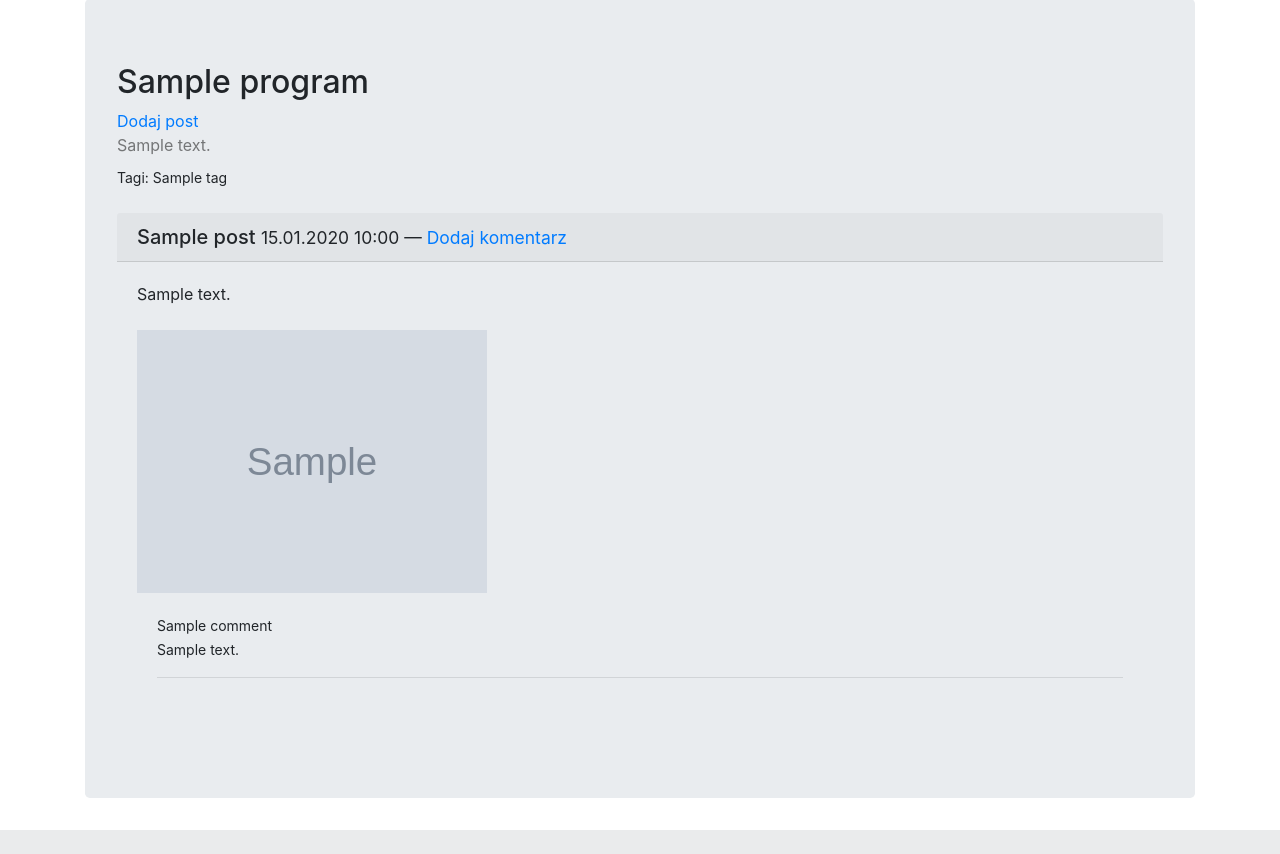
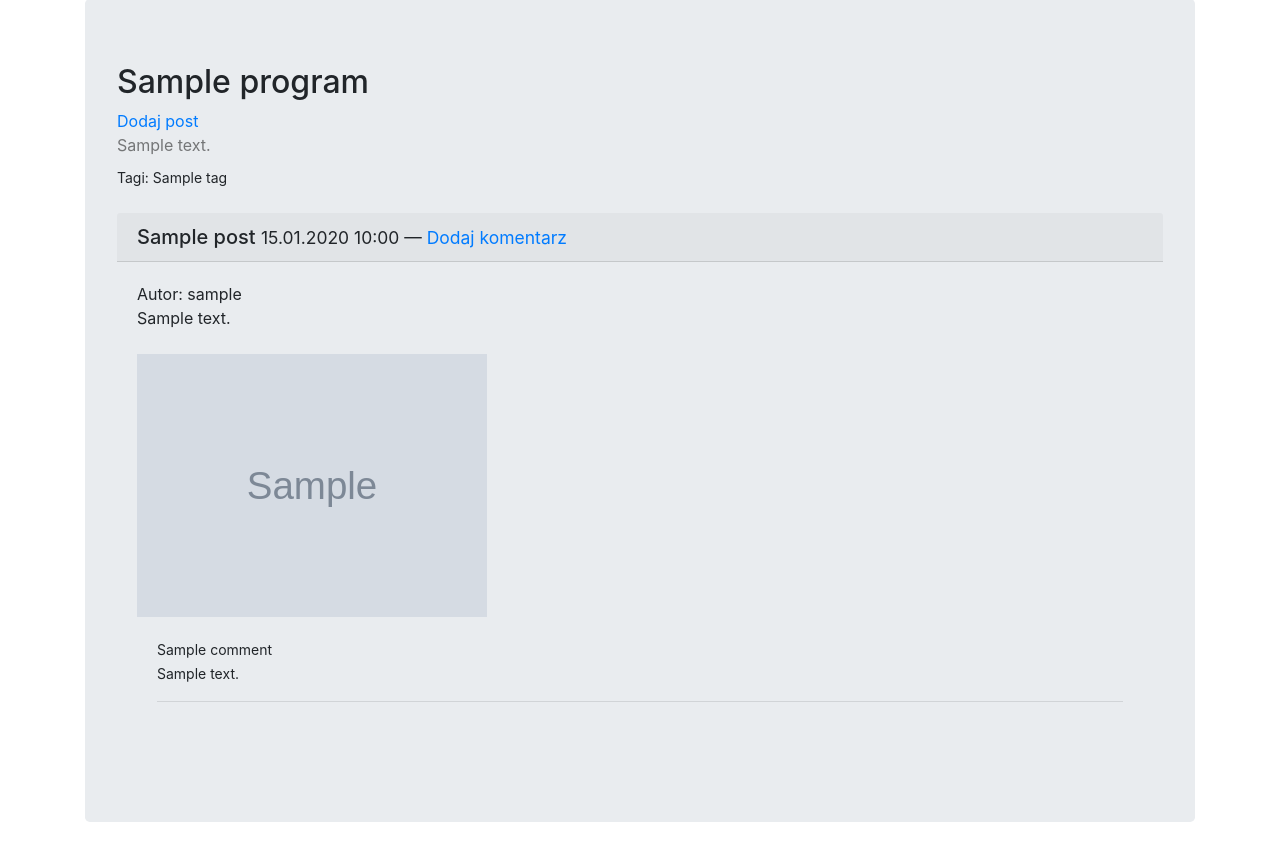
Before and after one commit to RyszardUrbanczyk/addFindTag_blog, a Django app: page /program-detail/1/ in a window 1280 px wide. Shown: the part 88-942 px from the top of the page. Before the commit the page ends 918 px from the top, so only its background shows below. Run offline with Django 3.2, Linux system fonts and the light colour scheme; tables that the repository leaves empty hold one stand-in row (values such as "Sample post"); grey boxes marked "Sample" are stand-in pictures; some libraries are stand-ins or nearby versions.

Commit message:
Add 'author' field in Progar model

```diff
--- a/blog_app/models.py
+++ b/blog_app/models.py
@@ -10,7 +10,7 @@ from datetime import timezone
 
 
 
-
+# verbose_name='Nazwa kategorii'
 
 class Program(models.Model):
     name = models.CharField(max_length=50)
@@ -39,7 +39,7 @@ class Post(models.Model):
     # ]
 
     title = models.CharField(max_length=120)
-    # author = models.ForeignKey(User, on_delete=models.CASCADE)
+    author = models.ForeignKey(User, on_delete=models.CASCADE)
     body = models.TextField()
     body_image = models.ImageField(null=True, blank=True, upload_to='images/')
     publish = models.DateTimeField(auto_now_add=True)
--- a/templates/program-detail.html
+++ b/templates/program-detail.html
@@ -18,12 +18,14 @@
         <div class="card-mb-3 mt-4">
             <h5 class="card-header">{{ post.title }}
                 <small>
+
                     {{ post.publish|date:'d.m.Y H:i' }} &mdash;
                     {#                    <a href="{% url 'add-post' %}" class="card-link">Dodaj wpis</a>#}
                     <a href="{{ post.get_detail_url }}" class="card-link">Dodaj komentarz</a>
                 </small>
             </h5>
             <div class="card-body">
+            Autor: {{ post.author }}<br>
                 {{ post.body }}<br><br>
                 {% if post.body_image %}
                     <img src="{{ post.body_image.url }}" width="350">
```
Also changed, not shown: blog_app/migrations/0002_post_author.py (added), media/images/Bez_nazwy-1_QmwCRFH.jpg (added).
